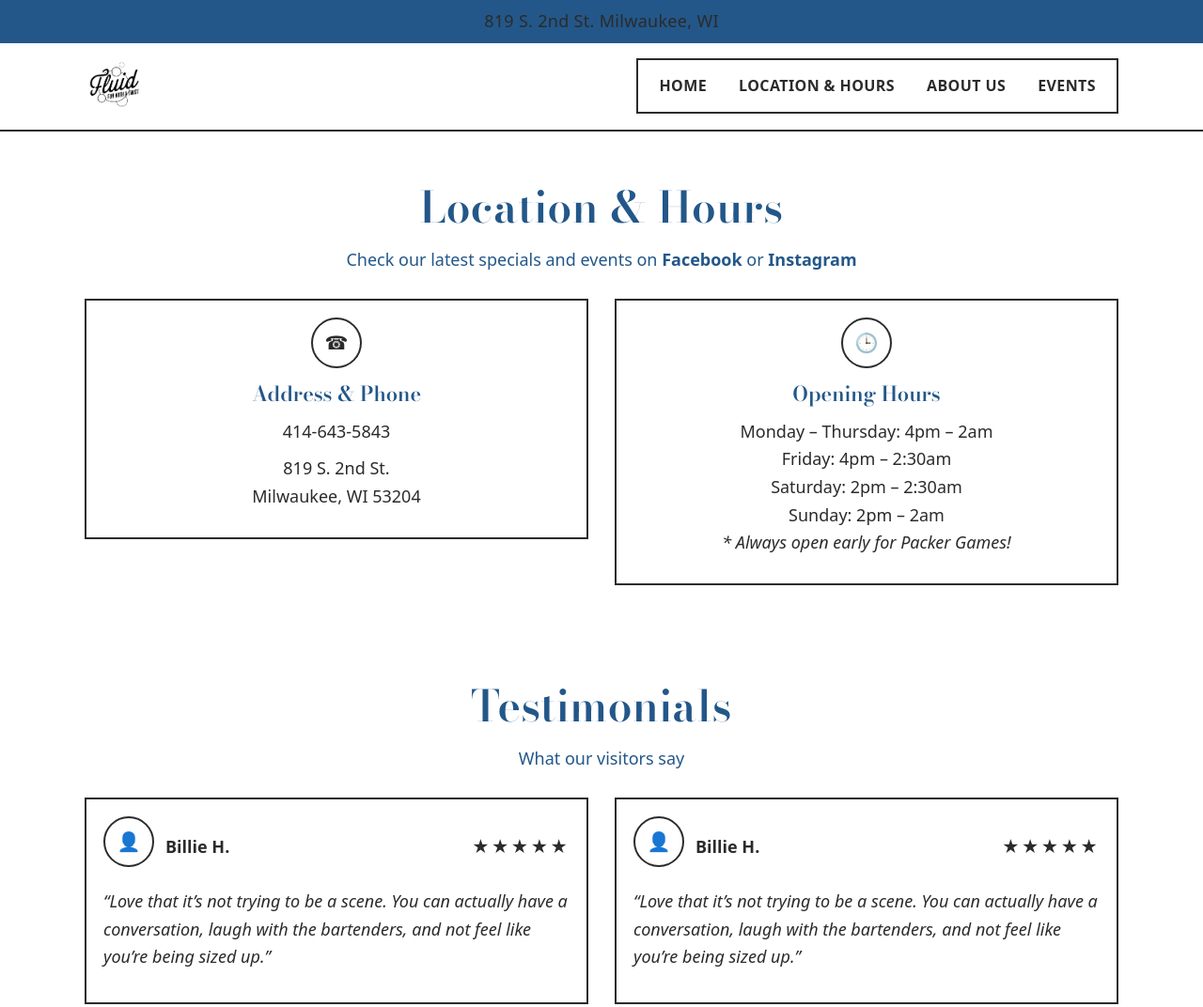
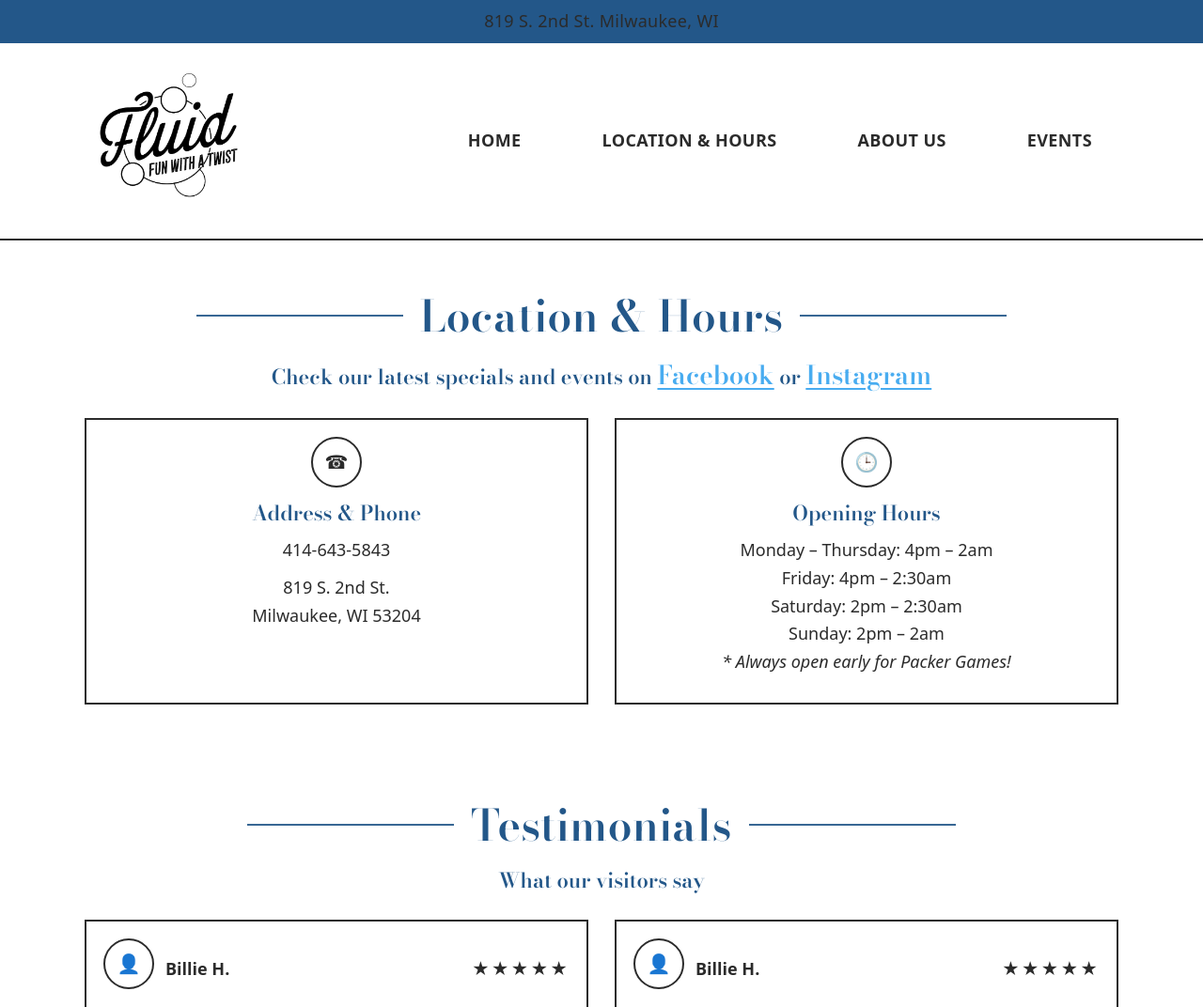
Before and after one commit to brehak/fluidmke, a website: page location-hours.html in a window 1280 px wide. Shown: the top 1072 px of the page at 94% size. Drawn offline with nearby package versions, Linux system fonts and the light colour scheme; a web font is replaced by a local one.

Commit message:
updated files

```diff
--- a/includes/footer.html
+++ b/includes/footer.html
@@ -4,8 +4,8 @@
             <h2 class="footer-title">Fluid Milwaukee</h2>
 
             <div class="social">
-                <a class="social__link btn--outline" href="#" aria-label="Fluid on Instagram">Instagram</a>
-                <a class="social__link btn--outline" href="#" aria-label="Fluid on Facebook">Facebook</a>
+                <a class="social__link btn--outline" href="https://www.instagram.com/fluid_bar/" aria-label="Fluid on Instagram">Instagram</a>
+                <a class="social__link btn--outline" href="https://www.facebook.com/Fluidmke" aria-label="Fluid on Facebook">Facebook</a>
             </div>
 
             <p class="copyright">Copyright © 2026 | Rehak Creative</p>
--- a/location-hours.html
+++ b/location-hours.html
@@ -10,6 +10,22 @@
     <link rel="preconnect" href="https://fonts.googleapis.com">
     <link rel="preconnect" href="https://fonts.gstatic.com" crossorigin>
     <link href="https://fonts.googleapis.com/css2?family=Bodoni+Moda:opsz,wght@6..96,400;6..96,600&family=Mako&display=swap" rel="stylesheet">
+
+    <style>
+        .section-subtitle a {
+            font-size: 1.25em;
+            font-weight: 800;
+            text-decoration: underline;
+            text-underline-offset: 4px;
+            text-decoration-thickness: 2px;
+        }
+
+        .section-subtitle a:hover,
+        .section-subtitle a:focus-visible {
+            text-decoration-thickness: 3px;
+        }
+    </style>
+
 </head>
 <body>
 <div id="site-header"></div>
@@ -19,12 +35,15 @@
     <section class="section">
         <div class="container">
             <h2 class="section-title">Location &amp; Hours</h2>
-            <p class="section-subtitle">
-                Check our latest specials and events on <strong>Facebook</strong> or <strong>Instagram</strong>
-            </p>
+            <h3 class="section-subtitle">
+                Check our latest specials and events on
+                <a href="https://www.facebook.com/Fluidmke" target="_blank" rel="noopener">Facebook</a>
+                or
+                <a href="https://www.instagram.com/fluid_bar/" target="_blank" rel="noopener">Instagram</a>
+            </h3>
 
             <div class="grid grid--2">
-                <article class="card info-card">
+                <article class="card2 info-card">
                     <div class="icon-placeholder" aria-hidden="true">☎</div>
                     <h3>Address &amp; Phone</h3>
 
@@ -38,7 +57,7 @@
                     </p>
                 </article>
 
-                <article class="card info-card">
+                <article class="card2 info-card">
                     <div class="icon-placeholder" aria-hidden="true">🕒</div>
                     <h3>Opening Hours</h3>
 
@@ -57,10 +76,10 @@
     <section class="section">
         <div class="container">
             <h2 class="section-title">Testimonials</h2>
-            <p class="section-subtitle">What our visitors say</p>
+            <h3 class="section-subtitle">What our visitors say</h3>
 
             <div class="grid grid--2">
-                <article class="card testimonial">
+                <article class="card2 testimonial">
                     <div class="testimonial__top">
                         <div class="icon-placeholder" aria-hidden="true">👤</div>
                         <p class="testimonial__name">Billie H.</p>
@@ -72,7 +91,7 @@
                     </p>
                 </article>
 
-                <article class="card testimonial">
+                <article class="card2 testimonial">
                     <div class="testimonial__top">
                         <div class="icon-placeholder" aria-hidden="true">👤</div>
                         <p class="testimonial__name">Billie H.</p>
@@ -84,7 +103,7 @@
                     </p>
                 </article>
 
-                <article class="card testimonial">
+                <article class="card2 testimonial">
                     <div class="testimonial__top">
                         <div class="icon-placeholder" aria-hidden="true">👤</div>
                         <p class="testimonial__name">Billie H.</p>
@@ -96,7 +115,7 @@
                     </p>
                 </article>
 
-                <article class="card testimonial">
+                <article class="card2 testimonial">
                     <div class="testimonial__top">
                         <div class="icon-placeholder" aria-hidden="true">👤</div>
                         <p class="testimonial__name">Billie H.</p>
@@ -108,7 +127,7 @@
                     </p>
                 </article>
 
-                <article class="card testimonial">
+                <article class="card2 testimonial">
                     <div class="testimonial__top">
                         <div class="icon-placeholder" aria-hidden="true">👤</div>
                         <p class="testimonial__name">Billie H.</p>
@@ -120,7 +139,7 @@
                     </p>
                 </article>
 
-                <article class="card testimonial">
+                <article class="card2 testimonial">
                     <div class="testimonial__top">
                         <div class="icon-placeholder" aria-hidden="true">👤</div>
                         <p class="testimonial__name">Billie H.</p>
--- a/scss/includes.scss
+++ b/scss/includes.scss
@@ -21,7 +21,6 @@
   margin: 0 auto;
 }
 
-/* Top strip */
 .top-strip {
   background: var(--c-blue-900);
   color: var(--c-white);
@@ -36,7 +35,6 @@
   text-align: center;
 }
 
-/* Header */
 .site-header {
   background: var(--c-white);
   border-bottom: var(--border);
@@ -58,26 +56,25 @@
 }
 
 .brand__logo {
-  height: 64px;
+  height: 180px;
   width: auto;
   display: block;
 }
 
-/* Nav */
 .nav {
   display: flex;
-  gap: 18px;
+  gap: 70px;
   align-items: center;
-  padding: 10px 14px;
-  border: var(--border);
+  padding: 15px 20px;
   background: rgba(255, 255, 255, 0.92);
+  font-weight: bold;
 }
 
 .nav__link {
   color: var(--c-ink);
   text-decoration: none;
-  font-size: 16px;
-  font-weight: 600;
+  font-size: 18px;
+  font-weight: 1200;
   text-transform: uppercase;
   letter-spacing: 0.4px;
   padding: 6px 8px;
@@ -166,7 +163,7 @@
 }
 
 .footer-logo {
-  height: 80px;
+  height: 180px;
   width: auto;
   display: block;
   margin-left: auto;
--- a/scss/styles.scss
+++ b/scss/styles.scss
@@ -33,7 +33,7 @@ p {
 
 h1, h2, h3, h4 {
   font-family: var(--font-heading);
-  font-weight: 800;
+  font-weight: 1600;
   color: var(--c-blue-900);
 }
 
@@ -73,9 +73,21 @@ a:focus-visible {
 }
 
 .section-title {
-  text-align: center;
-  margin: 0 0 10px;
+  display: flex;
+  align-items: center;
+  justify-content: center;
   letter-spacing: 0.5px;
+  gap: 18px;
+}
+
+.section-title::before,
+.section-title::after {
+  content: "";
+  flex: 1;
+  max-width: 220px;
+  height: 2px;
+  background: var(--c-blue-900);
+  opacity: 0.9;
 }
 
 .section-subtitle {
@@ -96,7 +108,17 @@ a:focus-visible {
 
 .grid--2 {
   grid-template-columns: 1fr 1fr;
-  align-items: start;
+  align-items: stretch;
+}
+
+.grid--2 .card {
+  height: 100%;
+}
+
+.grid--2 .info-card {
+  display: flex;
+  flex-direction: column;
+  height: 100%;
 }
 
 .grid--3 {
@@ -127,6 +149,11 @@ button:focus-visible {
 }
 
 .card {
+  padding: 18px;
+  background: rgba(255, 255, 255, 0.35);
+}
+
+.card2 {
   border: var(--border);
   padding: 18px;
   background: rgba(255, 255, 255, 0.35);
```
Also changed, not shown: aboutus.html (+5 -2 lines), index.html (+1 -1 lines), css/includes.css, css/styles.css, 2 other files.
